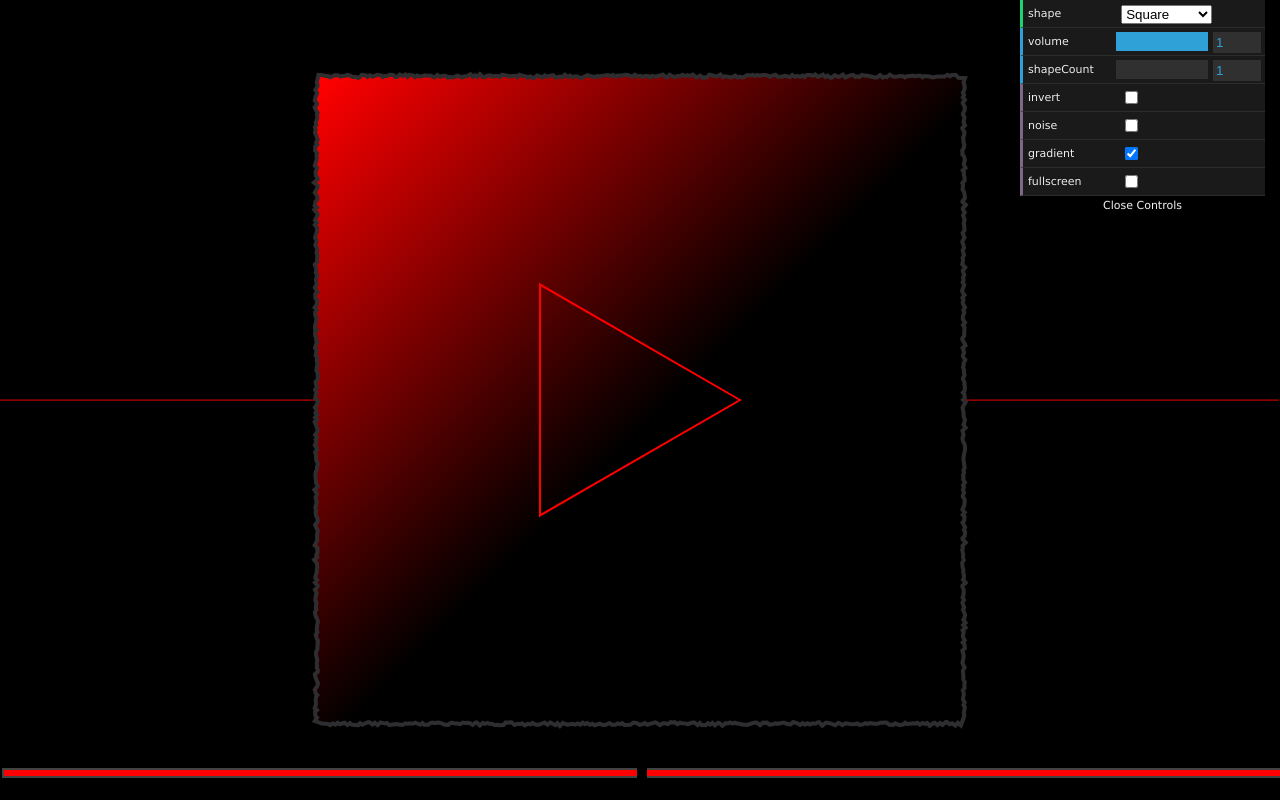
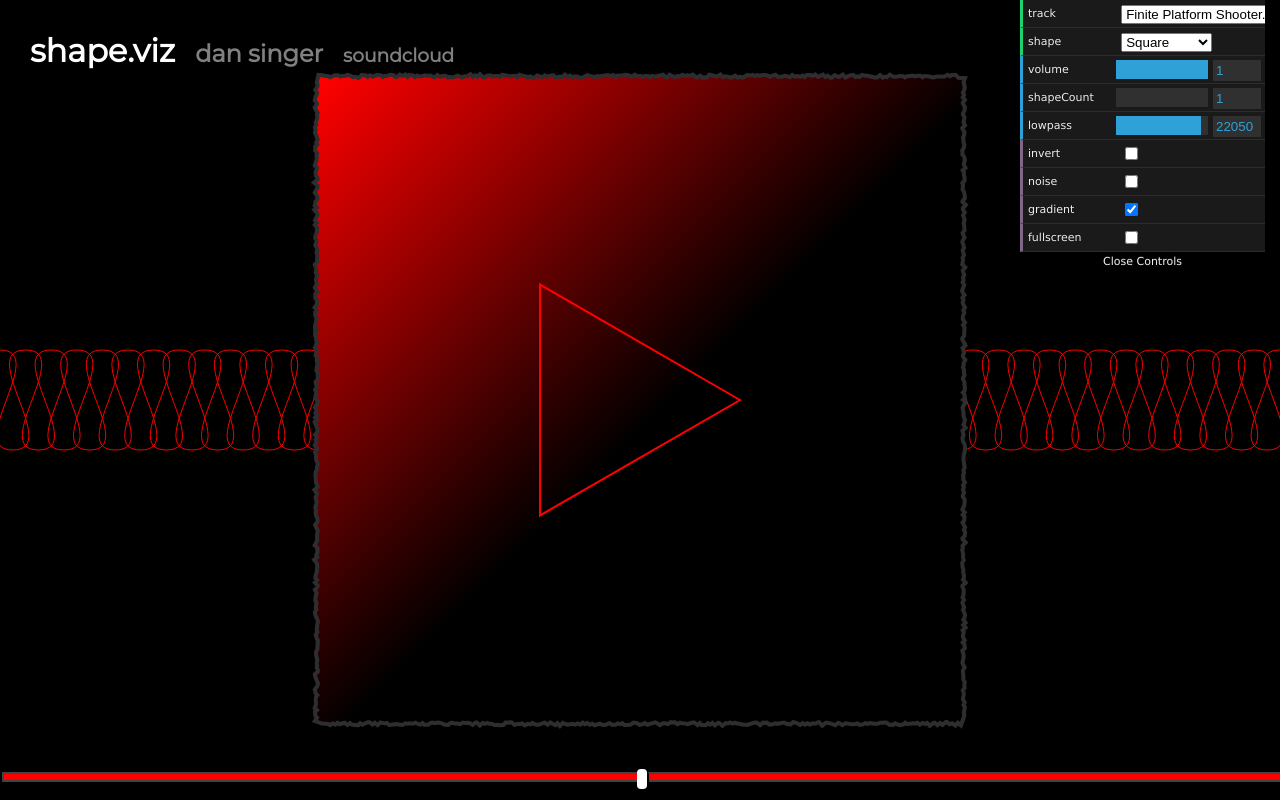
Before and after one commit to dan-singer/IGME-330, a plain HTML site: page projects/audio-visualizer/index.html in a window 1280 px wide. Drawn offline with Linux system fonts and the light colour scheme; animation ran at ten frames a second.

Commit message:
Bezier curves, flexbox

```diff
--- a/projects/audio-visualizer/css/style.css
+++ b/projects/audio-visualizer/css/style.css
@@ -1,12 +1,13 @@
 body {
     margin: 0;
     overflow: hidden;
+    font-family: "Montserrat";
 }
 .audio-controls {
     -webkit-appearance: none;
     position: fixed;
     width: 100%;
-    bottom: 20px;
+    bottom: 2vh;
 }
 .audio-controls::-webkit-slider-runnable-track {
     height: 10px;
@@ -17,12 +18,56 @@ body {
     -webkit-appearance: none;
     width: 10px;
     height: 20px;
+    box-shadow: 2px 2px black;
+    border-radius: 4px;
     margin-top: -5px;
-    background: black
+    background: white;
 }
-.audio-controls::-webkit-slider-thumb:hover {
-    border: 1px solid white;
+.audio-controls::-webkit-slider-thumb:active {
+    background: grey;
 }
 .audio-controls:focus {
     outline:none;
 }
+
+header {
+    position: fixed;
+    color: white;
+    margin-left: 20px;
+    display: flex;
+    align-items: baseline;
+    width: 100vw;
+    pointer-events: none;
+}
+header > div {
+    margin: 10px;
+    pointer-events: all;
+}
+a {
+    color: grey;
+    text-decoration: none;
+}
+a:hover {
+    color: red;
+}
+a:visited {
+    text-decoration: none;
+}
+
+/** Phones **/
+@media only screen and (max-width: 768px) {
+    header {
+        flex-direction: column-reverse;
+        height: 100vh;
+    }
+    header > div:first-child {
+        margin-bottom: 40px;
+    }
+    header > div {
+        margin: 0;
+    }
+    h1,h2,h3 {
+        margin-bottom: 0;
+        margin-top: 0;
+    }
+}
--- a/projects/audio-visualizer/index.html
+++ b/projects/audio-visualizer/index.html
@@ -14,6 +14,17 @@
 </head>
 <body>
     <audio></audio>
+    <header>
+        <div>
+            <h1>shape.viz</h1>
+        </div>
+        <div>
+            <h2><a href="http://www.dansinger.me">dan singer</a></h2>
+        </div>
+        <div>
+            <h3><a href="https://soundcloud.com/dan-singer-829014038">soundcloud</a></h3>
+        </div>
+    </header>
     <input class="audio-controls" type="range" min="0" max="1" step="0.0001" value="0">
     <canvas></canvas>
 </body>
--- a/projects/audio-visualizer/js/main.js
+++ b/projects/audio-visualizer/js/main.js
@@ -6,6 +6,7 @@
         /** @type {AnalyserNode} */
         analyser: null,
         source: null,
+        biquad: null,
         byteFreqData: null,
         waveformData: null
     };
@@ -15,6 +16,7 @@
         audioControls: null
     };
     let audioOptions = {
+        track: "Finite Platform Shooter.mp3",
         shape: "Square",
         shapeCount: 1,
         invert: false,
@@ -31,17 +33,18 @@
     let isScrubbing = false;
     let playButton = new PlayButton();
     let shapeGrad;
+    const trackNames = ["Beat Saber.mp3", "Fake Estate.wav", "Finite Platform Shooter.mp3", "Jungle Jam.mp3"]
     const REF_RADIUS = 20;
     window.onload = init;
 
     function setupAudioContext() {
         domElements.audio = document.querySelector("audio");
-        domElements.audio.src = "media/beat saber.mp3";
+        domElements.audio.src = `media/${audioOptions.track}`;
         domElements.audioControls = document.querySelector(".audio-controls");
 
         let wasPaused = false;
         domElements.audioControls.onmousedown = e => {
-            wasPaused = domElements.audioControls.paused;
+            wasPaused = domElements.audio.paused;
             pause();
         }
         domElements.audioControls.oninput = e => {
@@ -49,7 +52,7 @@
             let newTime = e.target.value * domElements.audio.duration;
             domElements.audio.currentTime = newTime;
         };
-        domElements.audioControls.onchange = e=> {
+        domElements.audioControls.onchange = e => {
             isScrubbing = false;
             if (!wasPaused) {
                 play();
@@ -58,9 +61,13 @@
 
         audio.ctx = new (window.AudioContext || window.webkitAudioContext)();
         audio.analyser = audio.ctx.createAnalyser();
+        audio.source = audio.ctx.createMediaElementSource(domElements.audio);
+        audio.biquad = audio.ctx.createBiquadFilter();
+        audio.biquad.type = "lowpass";
+        audio.biquad.frequency.value = 24000;
 
-        audio.source = audio.ctx.createMediaElementSource(domElements.audio);
-        audio.source.connect(audio.analyser);
+        audio.source.connect(audio.biquad);
+        audio.biquad.connect(audio.analyser);
         audio.analyser.connect(audio.ctx.destination);
         audio.byteFreqData = new Uint8Array(audio.analyser.frequencyBinCount);
         audio.waveformData = new Uint8Array(audio.analyser.frequencyBinCount);
@@ -74,7 +81,10 @@
         }
         window.dispatchEvent(new FocusEvent("resize"));
         drawCtx = domElements.canvas.getContext("2d");
-        domElements.canvas.onclick = togglePlay;
+        domElements.canvas.onclick = e => {
+            if (!isScrubbing)
+                togglePlay();
+        };
 
     }
 
@@ -87,20 +97,26 @@
 
     function setupGUI() {
         gui = new dat.GUI();
+        let track = gui.add(audioOptions, "track", trackNames);
+        track.onFinishChange(value => {
+            domElements.audio.src = `media/${value}`;
+        });
         gui.add(audioOptions, "shape", Object.keys(shapes));
         gui.add(domElements.audio, "volume", 0, 1);
         gui.add(audioOptions, "shapeCount", 1, 16).step(1);
+        gui.add(audio.biquad.frequency, "value", 200, 24000).step(100).name("lowpass")
         gui.add(audioOptions, "invert");
         gui.add(audioOptions, "noise");
         gui.add(audioOptions, "gradient");
         let full = gui.add(audioOptions, "fullscreen").listen();
         full.onFinishChange(value => {
             if (value) {
-                domElements.canvas.requestFullscreen();
+                document.body.requestFullscreen();
+            } else {
+                document.exitFullscreen();
             }
         });
         document.onfullscreenchange = e => {
-            console.log(document.fullscreenElement);
             if (!document.fullscreenElement) {
                 audioOptions.fullscreen = false;
             }
@@ -182,20 +198,34 @@
 
         // Waveform
         audio.analyser.getByteTimeDomainData(audio.waveformData);
-        let height = 50;
-        let width = drawCtx.canvas.width;
-        let centerY = drawCtx.canvas.height / 2;
+
+        // Bezier curves
         drawCtx.strokeStyle = "red";
         drawCtx.beginPath();
-        for (let i = 0; i < audio.waveformData.length; ++i) {
-            let x = (i / audio.waveformData.length) * width;
-            let y = (centerY - height/2) + (audio.waveformData[i] / 255) * height;
-            if (i == 0)
-                drawCtx.moveTo(x,y);
-            else
-                drawCtx.lineTo(x,y);
+        let cpDisp = 50;
+        let points = 100;
+        let prevX, prevY;
+        let centerY = drawCtx.canvas.height/2;
+        let width = drawCtx.canvas.width;
+        let height = drawCtx.canvas.height/8;
+        for (let i = 0; i <= points; ++i) {
+            let x = (i / points) * width;
+            let y = i % 2 == 0 ? centerY - height/2 : centerY + height/2;
+            let freqIndex = parseInt((i / points) * (audio.waveformData.length - 1));
+            let yOffset = audio.waveformData[freqIndex];
+            if (isNaN(yOffset))
+                yOffset = 0;
+            yOffset -= 128;
+            if (i == 0){
+                drawCtx.moveTo(x, y + yOffset);
+            } else {
+                drawCtx.bezierCurveTo(prevX + cpDisp, prevY, x - cpDisp, y, x, y + yOffset);
+            }
+            prevX = x;
+            prevY = y;
         }
         drawCtx.stroke();
+
 
         for (let i = audioOptions.shapeCount-1; i >= 0; --i){
             // Go from half to whole
@@ -215,11 +245,6 @@
         // Image effects
         let imgData = drawCtx.getImageData(0,0,drawCtx.canvas.width,drawCtx.canvas.height);
         for (let i = 0; i < imgData.data.length; i += 4) {
-            if (audioOptions.invert) {
-                for (let j = i; j < i + 3; ++j) {
-                    imgData.data[j] = 255 - imgData.data[j];
-                }
-            }
             if (audioOptions.noise) {
                 if (Math.random() < .1) {
                     let amt = 50;
@@ -228,6 +253,12 @@
                     }
                 }
             }
+            if (audioOptions.invert) {
+                for (let j = i; j < i + 3; ++j) {
+                    imgData.data[j] = 255 - imgData.data[j];
+                }
+            }
+
         }
         drawCtx.putImageData(imgData,0,0);
 
```
Also changed, not shown: projects/audio-visualizer/README.md, 4 other files.
